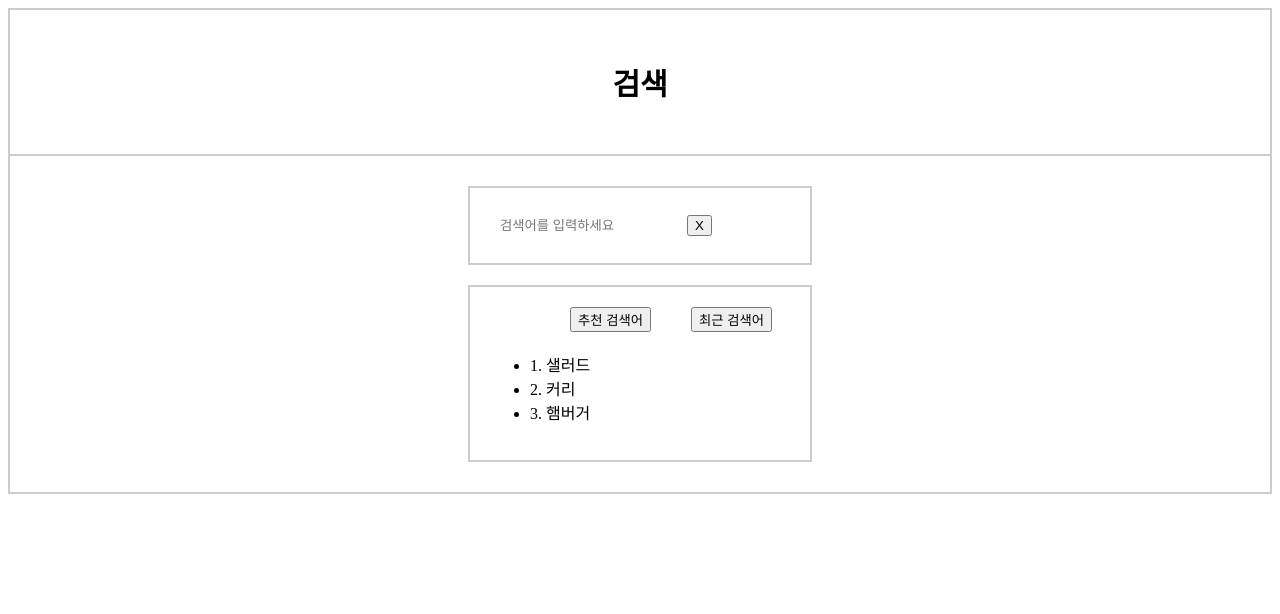
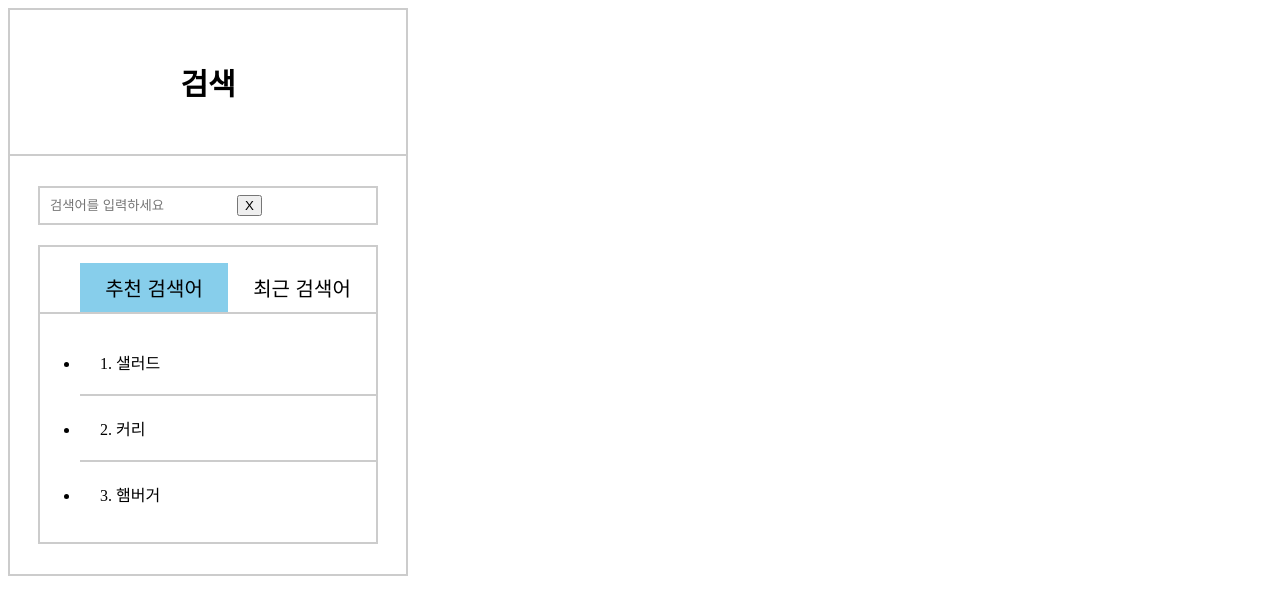
Before and after one commit to geunheejung/shopping_search_form, a React (Create React App) app: page / in a window 1280 px wide. Shown: the top 614 px of the page. Built offline with nearby package versions, Linux system fonts and the light colour scheme; the HTML template or start-up script is replaced by a standard one.

Commit message:
tab 클릭 시 활성화 구현.

```diff
--- a/src/SearchResult.tsx
+++ b/src/SearchResult.tsx
@@ -1,11 +1,33 @@
 import React from 'react';
-import {ProducetList} from "./containers/Search/Container";
+import {
+  ProducetList,
+  SearchTab,
+  TAB_TYPE
+} from "./containers/Search/Container";
+
+/*
+* 추천, 최근 검색어 Tab 구현.
+* 1. Tab을 누르면 Tab Index를 저장한다.
+* 2. index 방식으로 관리하려면, 각 tab마다 번호가 있어야함, 그래야 비교해서 대입 가능.
+* 3. 탭을 route처럼 배열로 관리하고, 해당 배열에 포함되는 요소는 따로 스타일 처리.
+*
+* # 안의 내용은?
+* 1. tabId 따라서 다르게 렌더링 tabId가 recommend일 경우 or lately일 경우로
+* */
 
 interface Props {
   searchedList: ProducetList
+  searchTab: SearchTab
+  selectedTabId: TAB_TYPE,
+  onTabClick: (id: TAB_TYPE) => void
 }
 
-const SearchResult:React.FC<Props> = ({ searchedList }) => {
+const SearchResult:React.FC<Props> = ({
+  searchedList,
+  searchTab,
+  selectedTabId,
+  onTabClick,
+}) => {
   return (
     <section className="search-result">
       {
@@ -20,12 +42,15 @@ const SearchResult:React.FC<Props> = ({ searchedList }) => {
           : (
             <>
               <ul className="search-tab">
-                <ol className="recommend">
-                  <button>추천 검색어</button>
-                </ol>
-                <ol className="lately">
-                  <button>최근 검색어</button>
-                </ol>
+                {searchTab.map(({ id, title }) => (
+                  <button
+                    key={id}
+                    className={`${id} ${selectedTabId === id ? 'active' : ''}`}
+                    onClick={() => onTabClick(id)}
+                  >
+                    {title}
+                  </button>
+                ))}
               </ul>
               <ul className="search-list">
                 <li>1. 샐러드</li>
--- a/src/containers/Search/Container.tsx
+++ b/src/containers/Search/Container.tsx
@@ -1,16 +1,26 @@
 import React from 'react';
-import Presenter from './Presenter';
+import SearchInput from "../../components/SearchInput";
+import SearchResult from "../../SearchResult";
 
-interface Producet {
+export type ProducetList = Array<{
   name: string
-}
+}>
 
-export type ProducetList = Array<Producet>
+export const TAB_ID = {
+  RECOMMEND: 'recommend',
+  LATELY: 'lately'
+} as const;
+
+export type TAB_TYPE = typeof TAB_ID[keyof typeof TAB_ID];
+
+export type SearchTab = Array<{ id: TAB_TYPE, title: string }>
 
 export interface State {
   keyword: string
   product: ProducetList
   searchedList: ProducetList
+  searchTab: SearchTab
+  selectedTabId: TAB_TYPE
 }
 
 class Search extends React.Component<any, State> {
@@ -30,7 +40,12 @@ class Search extends React.Component<any, State> {
           name: '햄버거'
         },
       ],
-      searchedList: []
+      searchedList: [],
+      searchTab: [
+        { id: TAB_ID.RECOMMEND, title: '추천 검색어' },
+        { id: TAB_ID.LATELY, title: '최근 검색어' },
+      ],
+      selectedTabId: TAB_ID.RECOMMEND
     }
   }
 
@@ -41,7 +56,6 @@ class Search extends React.Component<any, State> {
     * 3. 포함되는 상품들을 가져온다.
     * *
      */
-
     const { keyword, product } = this.state;
 
     const filtered = product.filter(({ name }) => name.includes(keyword));
@@ -74,17 +88,40 @@ class Search extends React.Component<any, State> {
     });
   }
 
+  handleTabClick = (id: TAB_TYPE) => {
+    debugger
+    /*
+    * 1. 현재 tabIndex를 바꾼다.
+    * 2.
+    *
+    * */
+
+    this.setState({ selectedTabId: id });
+  }
 
   render() {
-    const { keyword, searchedList } = this.state;
+    const { keyword, searchedList, searchTab, selectedTabId } = this.state;
+
     return (
-      <Presenter
-        value={keyword}
-        searchedList={searchedList}
-        onKeyPress={this.handleKeyPress}
-        onChangeInput={this.handleChangeInput}
-        onClear={this.handleClearPress}
-      />
+      <div className="search-wrapper">
+        <header className="search-header">
+          <h1>검색</h1>
+        </header>
+        <main className="search-main">
+          <SearchInput
+            value={keyword}
+            onChangeInput={this.handleChangeInput}
+            onClear={this.handleClearPress}
+            onKeyPress={this.handleKeyPress}
+          />
+          <SearchResult
+            searchTab={searchTab}
+            searchedList={searchedList}
+            selectedTabId={selectedTabId}
+            onTabClick={this.handleTabClick}
+          />
+        </main>
+      </div>
     )
   }
 }
--- a/src/containers/Search/Presenter.tsx
+++ /dev/null
@@ -1,30 +0,0 @@
-import React from 'react';
-import SearchInput from "../../components/SearchInput";
-import SearchResult from "../../SearchResult";
-import { Props as InputProps } from "../../components/SearchInput";
-import {ProducetList} from "./Container";
-
-interface Props extends InputProps {
-  searchedList: ProducetList
-}
-
-const Presenter:React.FC<Props> = ({
-  searchedList,
-  ...inputProps
-}) => (
-  <div className="search-wrapper">
-    <header className="search-header">
-      <h1>검색</h1>
-    </header>
-    <main className="search-main">
-      <SearchInput
-        {...inputProps}
-      />
-      <SearchResult
-        searchedList={searchedList}
-      />
-    </main>
-  </div>
-)
-
-export default Presenter;
--- a/src/index.css
+++ b/src/index.css
@@ -1,5 +1,5 @@
 .search-wrapper {
-
+    width: 400px;
     border: 2px solid #ccc;
     box-sizing: border-box;
 }
@@ -26,12 +26,12 @@
 }
 
 .search-main .search-form, .search-main .search-result {
-    width: 25%;
+
     border: 2px solid #ccc;
-    padding: 20px;
 }
 
 .search-main .search-form {
+    width: 100%;
     margin: 0 0 20px 0;
 }
 
@@ -40,9 +40,36 @@
     padding: 10px;
 }
 
-.search-main .search-result {}
+.search-main .search-result {
+    width: 100%;
+}
 
 .search-main .search-result .search-tab {
     display: flex;
-    margin: 0 0 20px 0;
+    border-bottom: 2px solid #ccc;
 }
+
+.search-tab > button {
+    flex-grow: 1;
+    padding: 10px 20px;
+    border: none;
+    font-size: 20px;
+    background: inherit;
+}
+
+.search-tab > button.active {
+    background: skyblue;
+}
+
+.search-result .search-list {
+
+}
+
+.search-result .search-list li {
+    border-bottom: 2px solid #ccc;
+    padding: 20px;
+}
+
+.search-result .search-list li:nth-last-child(1) {
+    border: none;
+}
```
Also changed, not shown: 1 other file (tests, documents, lock files or other folders).
